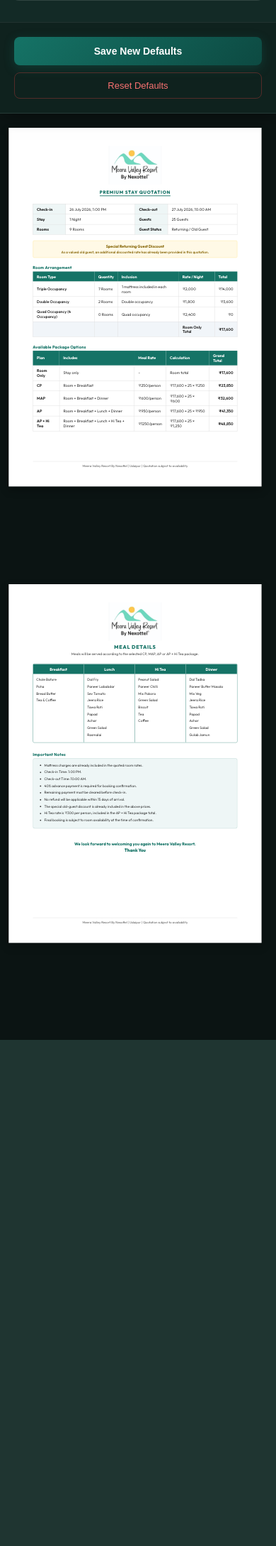
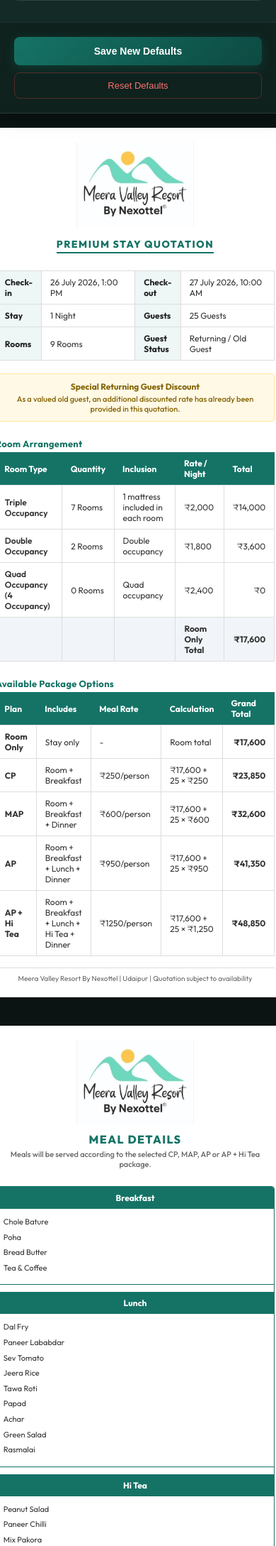
Before and after one commit to Chanchalkataria1234/quotation_generator, a Flask app: page / in a window 390 px wide. Shown: the part 3444-5622 px from the top of the page at 71% size. Before the commit the page ends 4909 px from the top, so only its background shows below. Run offline with Flask 3, Linux system fonts and the light colour scheme; some libraries are stand-ins or nearby versions.

Commit message:
Optimize phone format and responsiveness: stack preview columns vertically and make pages fit screen width naturally on mobile devices

```diff
--- a/static/css/style.css
+++ b/static/css/style.css
@@ -650,51 +650,38 @@ textarea {
   .sidebar-content {
     padding: 15px;
   }
-}
 
-/* Responsive scaling of A4 preview to fit phone screens */
-@media (max-width: 820px) {
+  /* Responsive layout for the quotation preview on phone screens */
   .pdf-page {
-    transform: scale(0.85);
-    transform-origin: top center;
-    margin-bottom: -100px;
-  }
-}
-
-@media (max-width: 680px) {
-  .pdf-page {
-    transform: scale(0.7);
-    transform-origin: top center;
-    margin-bottom: -250px;
-  }
-}
-
-@media (max-width: 520px) {
-  .pdf-page {
-    transform: scale(0.55);
-    transform-origin: top center;
-    margin-bottom: -400px;
-  }
-}
-
-@media (max-width: 415px) {
-  .pdf-page {
-    transform: scale(0.45);
-    transform-origin: top center;
-    margin-bottom: -500px;
-  }
-}
-
-@media (max-width: 360px) {
-  .pdf-page {
-    transform: scale(0.4);
-    transform-origin: top center;
-    margin-bottom: -550px;
+    width: 100% !important;
+    height: auto !important;
+    min-height: 0 !important;
+    padding: 20px 15px !important;
+    transform: none !important;
+    margin-bottom: 20px !important;
+    box-shadow: none !important;
   }
 }
 
 /* Force normal A4 dimensions during PDF generation, ignoring mobile screen scaling */
 body.is-generating-pdf .pdf-page {
+  width: 210mm !important;
+  height: 297mm !important;
+  min-height: 297mm !important;
+  padding: 15mm 20mm !important;
   transform: none !important;
   margin: 0 !important;
+  box-shadow: var(--shadow-preview) !important;
 }
+
+@media (max-width: 600px) {
+  /* On mobile preview, override the inline grid-template-columns to stack vertically for readability */
+  body:not(.is-generating-pdf) .meal-grid {
+    grid-template-columns: 1fr !important;
+    gap: 10px;
+  }
+  body:not(.is-generating-pdf) .meal-col:not(:last-child) {
+    border-right: none !important;
+    border-bottom: 1px solid var(--primary);
+  }
+}
```
